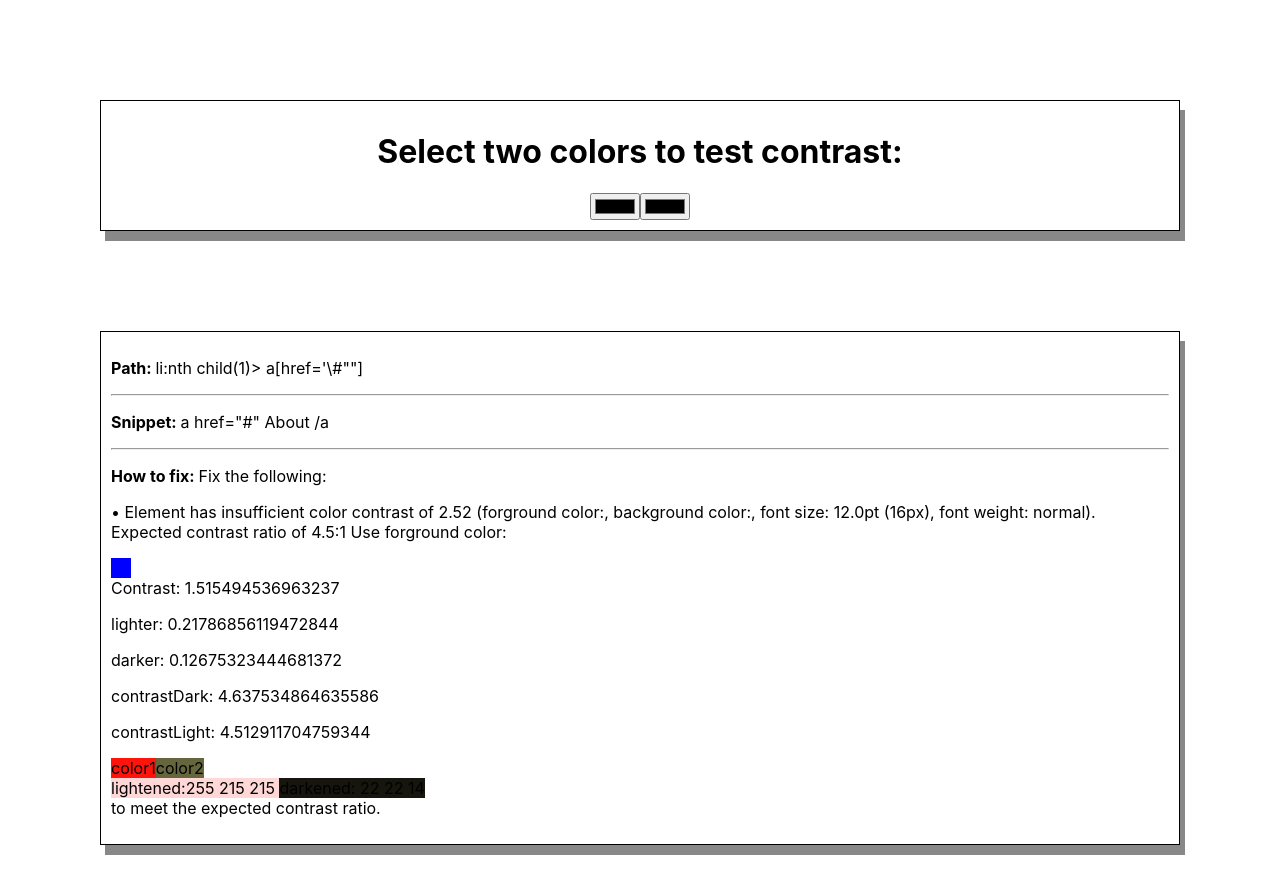
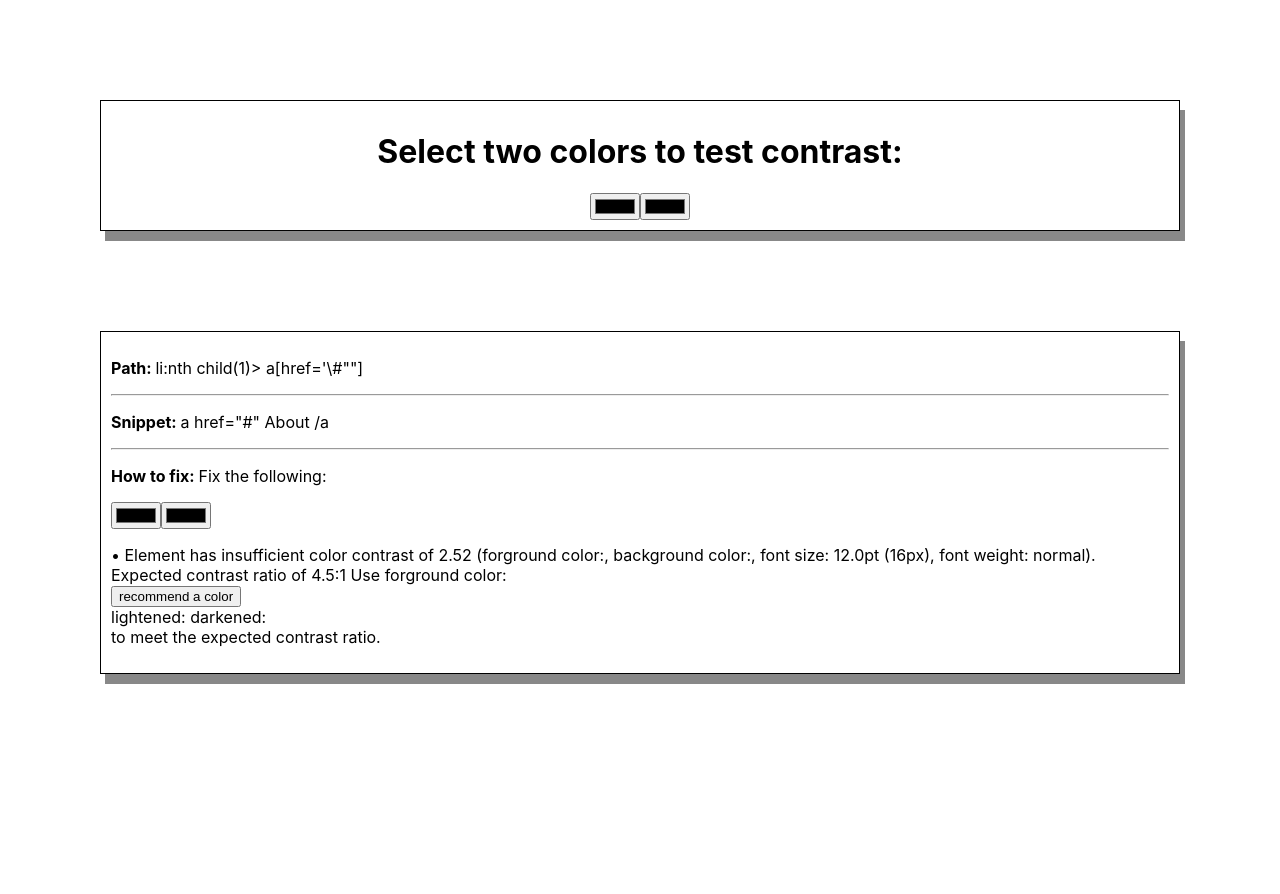
Before and after one commit to aaronaleixander/aiwe-color-rec, a React (Create React App) app: page / in a window 1280 px wide. Shown: the top 894 px of the page. After the commit the page ends 800 px from the top, so only its background shows below. Built offline with nearby package versions, Linux system fonts and the light colour scheme.

Commit message:
Able to pick two colors and recommend a color or two and display recommended colors

```diff
--- a/src/App.js
+++ b/src/App.js
@@ -1,9 +1,12 @@
-import React from 'react'
+import React, {useState} from 'react'
 import ColorDisplayBox from './components/ColorDisplayBox'
 import './App.css'
 import ColorPicker from './components/ColorPicker'
 
 function App() {
+  const [pickColor1, setColor1] = useState("#000000");
+
+  const [pickColor2, setColor2] = useState("#000000");
   return (
     <div className="App">
         <div className="colors">
@@ -17,8 +20,10 @@ function App() {
             <p><b>Snippet: </b> a href="#" About /a </p>
             <hr></hr>
             <p><b>How to fix: </b> Fix the following:</p>
+            <input id="c1" type="color" value={pickColor1}  onChange={e => setColor1(e.target.value)}/>
+            <input id="c2" type="color" value={pickColor2}  onChange={e => setColor2(e.target.value)}/>
             <p> • Element has insufficient color contrast of 2.52 (forground color:, background color:, font size: 12.0pt (16px), font weight: normal).
-                  Expected contrast ratio of 4.5:1 Use forground color: <ColorDisplayBox color1={[255, 20, 12]} color2={[102, 102, 62]}/>  to meet the expected contrast ratio.
+                  Expected contrast ratio of 4.5:1 Use forground color: <ColorDisplayBox color1={pickColor1} color2={[pickColor2]}/>  to meet the expected contrast ratio.
             </p>
         </div>
     </div>
--- a/src/components/ColorDisplayBox.js
+++ b/src/components/ColorDisplayBox.js
@@ -1,7 +1,13 @@
 import React, {useEffect, useState} from 'react';
 
 const ColorDisplayBox = (props) => {
+    console.log("color1: " + props.color1);
 
+    console.log("color2: " + props.color2);
+    const [lightPrint, setLightened] = useState(0);
+    const [darkPrint, setDarkened] = useState(0);
+    console.log("LIGHTEN: " + lightPrint);
+    console.log("DARKENED: " + darkPrint);
     //identifies the lighter and darker color
 
     //geets the luminence first
@@ -13,33 +19,35 @@ const ColorDisplayBox = (props) => {
         return a[0] * .2126 + a[1] * .7152 + a[2] * .0722;
     }
 
-    function darken (r, g, b){
-        if(r * .8 <= 255 && r * .8 >= 0){
-            r = Math.round(r*.8);
+    function darkenLighten (r, g, b, shade){
+        //shade = true lighten
+        //shade = false darken
+        let num = .8;
+        if(shade){
+            num = 1.1;
         }
-        if(g * .8 <= 255 && g * .8 >= 0){
-            g = Math.round(g*.8)
+        if(r * num <= 255 && r * num >= 0){
+            r = Math.round(r*num);
         }
-        if(b * .8 <= 255 && b * .8 >= 0){
-            b = Math.round(b*.8)
+        if(g * num <= 255 && g * num >= 0){
+            g = Math.round(g*num)
+        }
+        if(b * num <= 255 && b * num >= 0){
+            b = Math.round(b*num)
         }
         return [r,g,b];
     }
-    function lighten (r,g, b){
-        if(r * 1.2 <= 255 && r * 1.2 >= 0){
-            r = Math.round(r*1.2);
-        }
-        if(g * 1.2 <= 255 && g * 1.2 >= 0){
-            g = Math.round(g*1.2)
-        }
-        if(b * 1.2 <= 255 && b * 1.2 >= 0){
-            b = Math.round(b*1.2)
-        }
-        return [r,g,b];
+    function rgbToHex(r,g,b) {
+        return "#" + ((1 << 24) + (r << 16) + (g << 8) + b).toString(16).slice(1);
     }
 
-    function rgbToHex(r,g,b) {
-        return "#" + ((1 << 24) + (r << 16) + (g << 8) + b).toString(16).slice(1);
+
+    function hexToRGB(hex){
+        var result = /^#?([a-f\d]{2})([a-f\d]{2})([a-f\d]{2})$/i.exec(hex);
+        return result ?
+            [parseInt(result[1], 16),
+            parseInt(result[2], 16),
+            parseInt(result[3], 16)] : null;
     }
 
     function style (color){
@@ -49,44 +57,72 @@ const ColorDisplayBox = (props) => {
             height: 10
         }
     }
-    let lighter, darker, contrast, darkened, lightened, contrastDark, contrastLight;
-    recommend([props.color1[0], props.color1[1], props.color1[2]], [props.color2[0], props.color2[1], props.color2[2]])
 
+
+    let lighter, darker, contrast, contrastDark, contrastLight;
+    //recommend([props.color1[0], props.color1[1], props.color1[2]], [props.color2[0], props.color2[1], props.color2[2]])
+    //let darkened = [props.color1[0], props.color1[1], props.color1[2]];
+    //let lightened = [props.color2[0], props.color2[1], props.color2[2]];
     function recommend(color1, color2){
         //determine the luminance
-
+        console.log("icolor1: " + color1);
+        console.log("icolor2: " + color2);
         const lum1 = getLuminance(color1[0], color1[1], color1[2]);
         const lum2 = getLuminance(color2[0], color2[1], color2[2]);
+
         lighter = Math.max(lum1, lum2);
         darker = lighter == lum1? lum2: lum1;
 
         contrast = (lighter + .05) / (darker + .05);
-
-        darkened = [color2[0], color2[1], color2[2]];
-        lightened = [color1[0], color1[1], color1[2]];
+        let lightened = color2;
+        let darkened = color1;
+        //setLightened(color2);
+        //setDarkened(color1);
+        if(lighter == lum1){
+            lightened = color1;
+            darkened = color2;
+            //setLightened(color1);
+            //setDarkened(color2);
+        }
         contrastDark = contrast;
         contrastLight = contrast;
+
+        console.log("Contrast: " + contrast);
+        console.log("Color1: " + color1 + " Color2: " + color2)
+        console.log("ContrastLight: " + contrastLight + "lighterColor: " + lightened);
+        console.log("ContrastDark: " + contrastDark + "darkenColor: " + darkened);
+        console.log("!@#$%^&*");
         //lightening the lighter color
         while(contrastLight < 4.5){
+            const preContrast = contrastDark;
             console.log("ContrastLight: " + contrastLight + "lighterColor: " + lightened);
-            lightened = lighten(lightened[0], lightened[1], lightened[2]);
+            //setLightened(darkenLighten(lightened[0], lightened[1], lightened[2], true));
+            lightened = darkenLighten(lightened[0], lightened[1], lightened[2], true);
             contrastLight = (getLuminance(lightened[0], lightened[1], lightened[2]) + .05) / (darker + .05);
+            if(contrastLight === preContrast){
+                break;
+            }
         }
 
         while(contrastDark < 4.5){
-            darkened = darken(darkened[0], darkened[1], darkened[2]);
+            const preContrast = contrastDark;
+            console.log("ContrastDark: " + contrastDark + "DarkenedColor: " + darkened);
+            //setDarkened(darkenLighten(darkened[0], darkened[1], darkened[2], false));
+            darkened = (darkenLighten(darkened[0], darkened[1], darkened[2], false));
             contrastDark = (lighter + .05) / (getLuminance(darkened[0], darkened[1], darkened[2]) + .05);
+            if(contrastDark === preContrast){
+                break;
+            }
         }
+        console.log("Contrast: " + contrast);
+        console.log("Color1: " + color1 + " Color2: " + color2)
+        console.log("ContrastLight: " + contrastLight + "lighterColor: " + lightened);
+        console.log("ContrastDark: " + contrastDark + "darkenColor: " + darkened);
+        setLightened(lightened);
+        setDarkened(darkened);
     }
-
-
-    return (
-    // <div style={divStyle}>
-        <div>
-            <div className="box-color">
-            <p></p>
-            </div>
-            <div>Contrast: {contrast}</div>
+    /*
+    <div>Contrast: {contrast}</div>
             <p>lighter: {lighter}</p>
             <p>darker: {darker}</p>
 
@@ -98,6 +134,16 @@ const ColorDisplayBox = (props) => {
             <br/>
             <span style = {style(rgbToHex(lightened[0], lightened[1], lightened[2]))}>lightened:{lightened[0]} {lightened[1]} {lightened[2]} </span>
             <span style = {style(rgbToHex(darkened[0], darkened[1], darkened[2]))}>darkened: {darkened[0]}  {darkened[1]}  {darkened[2]}</span>
+            */
+
+    return (
+        <div>
+            <div>
+            <button onClick={ () => recommend(hexToRGB(props.color1), hexToRGB(props.color2))}>recommend a color</button>
+            </div>
+
+            <span style = {style(rgbToHex(lightPrint[0], lightPrint[1], lightPrint[2]))}>lightened:{lightPrint[0]} {lightPrint[1]} {lightPrint[2]} </span>
+            <span style = {style(rgbToHex(darkPrint[0], darkPrint[1], darkPrint[2]))}>darkened: {darkPrint[0]}  {darkPrint[1]}  {darkPrint[2]}</span>
         </div>
     )
 }
```
